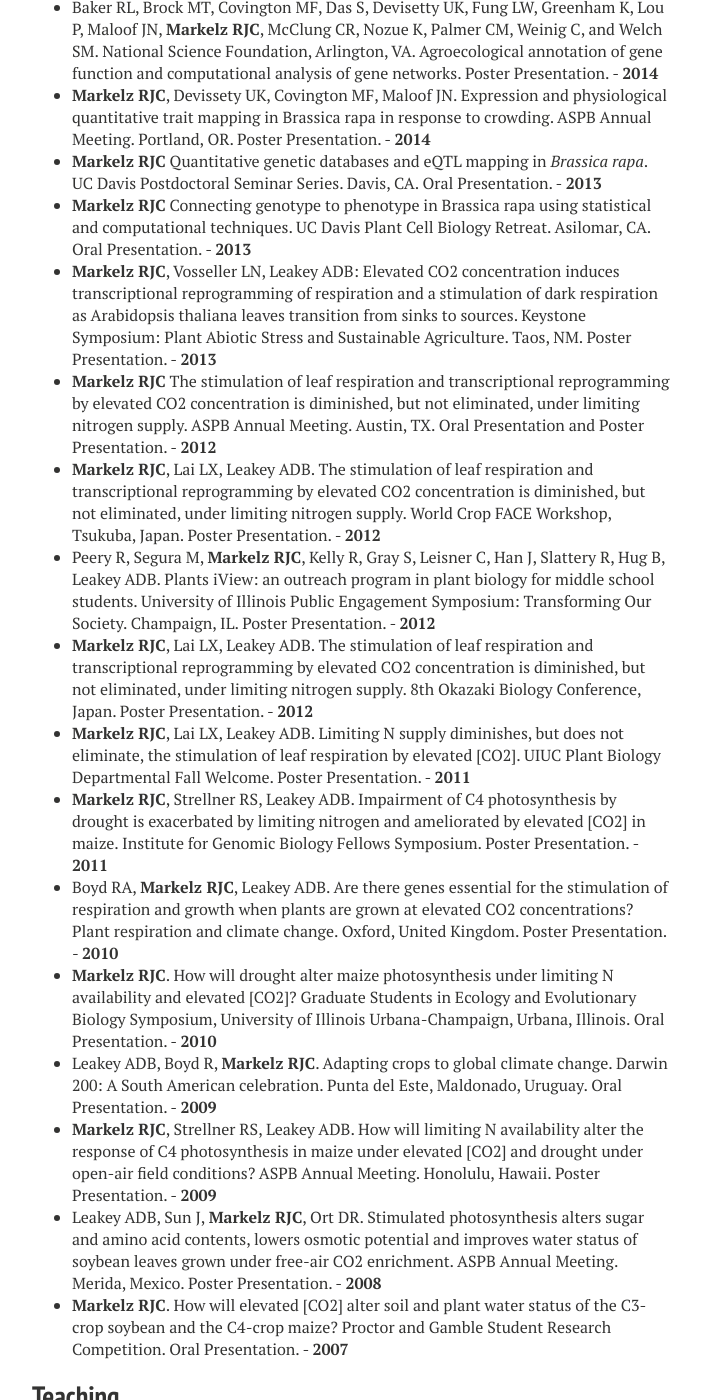
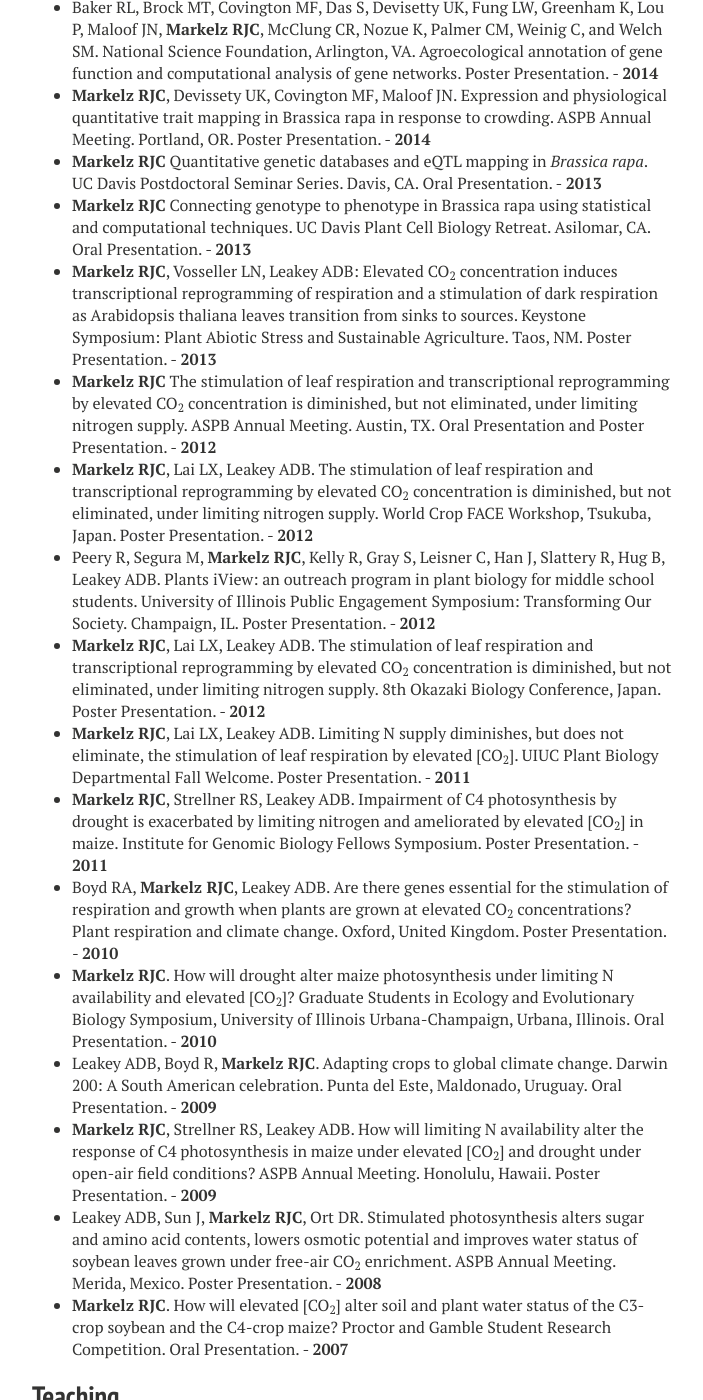
Before and after one commit to carynJohansen/old2, a Jekyll site: the page built from CV.md, in a window 1280 px wide and 1400 px high, scrolled down 2380 px. Shown: the whole window, without its empty margins (288-991 px from the left). Built offline with Jekyll 4.4.1, drawn with Linux system fonts in a browser that asks for light colours; nearby versions of some CDN libraries; some of the changed text lies outside the part shown.

Commit message:
update CV, publicaitons, formatting and typo fixes

```diff
--- a/CV.md
+++ b/CV.md
@@ -27,19 +27,19 @@ Advisor: Dr. Andrew Leakey
 *	Govindjee Award for Excellence in Biological Science ($1000) - __2011__
 *	PI: Francis M. and Harlie M. Clark Research Grant ($1,000) - __2010__
 *	PI: Francis M. and Harlie M. Clark Research Grant ($1,000) - __2009__
-*	Distinction- School of Integrative Biology. Thesis Title: “How will elevated [CO2] alter soil and plant water status of the C3-crop soybean and the C4-crop maize?” Published as part of Hussain et al. (2013). - __2007__
+*	Distinction- School of Integrative Biology. Thesis Title: “How will elevated [CO<sub>2</sub>] alter soil and plant water status of the C3-crop soybean and the C4-crop maize?” Published as part of Hussain et al. (2013). - __2007__
 
 *	Total Academic Awards: __$386,883__
 
 
 ### Publications
 * Baker RL, Leong WF, Brock MT, __Markelz RJC__, Covington MF, Devisetty UK, Maloof JN, Welch S, Weinig C (__Accepted__) Modeling development and quantitative trait mapping reveal independent genetic modules for leaf size and shape. New Phytologist.
-* __Markelz RJC__, Vosseller LN, Leakey ADB (__2014__) Elevated CO2 concentration induces transcriptional reprogramming of respiration and a stimulation of dark respiration as Arabidopsis thaliana leaves transition from sinks to sources. Plant, Cell, and Environment. 37:2542-2552. [paper](/pdfs/Markelz_etal_2014b.pdf)
-* __Markelz RJC__, Lai LX, Vosseller LN, Leakey ADB (__2014__) The stimulation of leaf respiration and transcriptional reprogramming by elevated CO2 concentration is diminished, but not eliminated, under limiting nitrogen supply. Plant, Cell, and Environment. 37:886-898. [paper](/pdfs/Markelz_etal_2014a.pdf)
+* __Markelz RJC__, Vosseller LN, Leakey ADB (__2014__) Elevated CO<sub>2</sub> concentration induces transcriptional reprogramming of respiration and a stimulation of dark respiration as Arabidopsis thaliana leaves transition from sinks to sources. Plant, Cell, and Environment. 37:2542-2552. [paper](/pdfs/Markelz_etal_2014b.pdf)
+* __Markelz RJC__, Lai LX, Vosseller LN, Leakey ADB (__2014__) The stimulation of leaf respiration and transcriptional reprogramming by elevated CO<sub>2</sub> concentration is diminished, but not eliminated, under limiting nitrogen supply. Plant, Cell, and Environment. 37:886-898. [paper](/pdfs/Markelz_etal_2014a.pdf)
 *	Hussain MZ, VanLoocke A, __Markelz RJC__, Leakey ADB, Ort DO, Bernacchi CJ (__2013__) Future carbon dioxide concentration decreases canopy evapotranspiration and soil water depletion by field-grown maize. Global Change Biology. 19:1572–1584. [paper](/pdfs/Hussain_etal_2013.pdf)
 *	Walters KR, Rupassara SI, __Markelz RJC__, Leakey ADB, Muir W, Pittendrigh B (__2012__) Methamphetamine causes anorexia in Drosophila melanogaster, exhausting metabolic reserves and contributing to mortality. The Journal of Toxicological Sciences. 4:773-790. [paper](/pdfs/Walters_etal_2012.pdf)
-*	Gillespie KM, Xu F, Richter KT, McGrath JM, __Markelz RJC__, Ort DR, Leakey DB, Ainsworth EA (__2012__) Greater Antioxidant and Respiratory Metabolism in Field-Grown Soybean Exposed to Elevated O3 Under Both Ambient and Elevated CO2 Concentrations. Plant, Cell, and Environment. 35:164-184. [paper](/pdfs/Gillespie_etal_2012.pdf)
-*	__Markelz RJC__, Strellner RS, Leakey ADB (__2011__) Impairment of C4 photosynthesis by drought is exacerbated by limiting nitrogen and ameliorated by elevated [CO2] in maize. Journal of Experimental Botany. 62:3235-3246. [paper](/pdfs/Markelz_etal_2011.pdf)
+*	Gillespie KM, Xu F, Richter KT, McGrath JM, __Markelz RJC__, Ort DR, Leakey DB, Ainsworth EA (__2012__) Greater Antioxidant and Respiratory Metabolism in Field-Grown Soybean Exposed to Elevated O3 Under Both Ambient and Elevated CO<sub>2</sub> Concentrations. Plant, Cell, and Environment. 35:164-184. [paper](/pdfs/Gillespie_etal_2012.pdf)
+*	__Markelz RJC__, Strellner RS, Leakey ADB (__2011__) Impairment of C4 photosynthesis by drought is exacerbated by limiting nitrogen and ameliorated by elevated [CO<sub>2</sub>] in maize. Journal of Experimental Botany. 62:3235-3246. [paper](/pdfs/Markelz_etal_2011.pdf)
 *	Leakey ADB, Ainsworth EA, Bernard SM, __Markelz RJC__, Ort DR, Placella S, Rogers A, Smith MD, Sudderth EA, Weston DJ, Wullschleger SD, Yuan S (__2009__) Gene expression profiling – opening the black box of plant ecosystem responses to global change. Global Change Biology. 15:1201-1213. [paper](/pdfs/Leakey_etal_2009.pdf)
 
 ### Presentations
@@ -52,19 +52,19 @@ Advisor: Dr. Andrew Leakey
 *	__Markelz RJC__, Devissety UK, Covington MF, Maloof JN. Expression and physiological quantitative trait mapping in Brassica rapa in response to crowding. ASPB Annual Meeting. Portland, OR. Poster Presentation. - __2014__
 *   __Markelz RJC__ Quantitative genetic databases and eQTL mapping in *Brassica rapa*. UC Davis Postdoctoral Seminar Series. Davis, CA. Oral Presentation. - __2013__
 *	__Markelz RJC__ Connecting genotype to phenotype in Brassica rapa using statistical and computational techniques. UC Davis Plant Cell Biology Retreat. Asilomar, CA. Oral Presentation. - __2013__
-*	__Markelz RJC__, Vosseller LN, Leakey ADB: Elevated CO2 concentration induces transcriptional reprogramming of respiration and a stimulation of dark respiration as Arabidopsis thaliana leaves transition from sinks to sources. Keystone Symposium: Plant Abiotic Stress and Sustainable Agriculture. Taos, NM. Poster Presentation. - __2013__
-*	__Markelz RJC__ The stimulation of leaf respiration and transcriptional reprogramming by elevated CO2 concentration is diminished, but not eliminated, under limiting nitrogen supply. ASPB Annual Meeting. Austin, TX. Oral Presentation and Poster Presentation. - __2012__
-*	__Markelz RJC__, Lai LX, Leakey ADB. The stimulation of leaf respiration and transcriptional reprogramming by elevated CO2 concentration is diminished, but not eliminated, under limiting nitrogen supply. World Crop FACE Workshop, Tsukuba, Japan. Poster Presentation. - __2012__
+*	__Markelz RJC__, Vosseller LN, Leakey ADB: Elevated CO<sub>2</sub> concentration induces transcriptional reprogramming of respiration and a stimulation of dark respiration as Arabidopsis thaliana leaves transition from sinks to sources. Keystone Symposium: Plant Abiotic Stress and Sustainable Agriculture. Taos, NM. Poster Presentation. - __2013__
+*	__Markelz RJC__ The stimulation of leaf respiration and transcriptional reprogramming by elevated CO<sub>2</sub> concentration is diminished, but not eliminated, under limiting nitrogen supply. ASPB Annual Meeting. Austin, TX. Oral Presentation and Poster Presentation. - __2012__
+*	__Markelz RJC__, Lai LX, Leakey ADB. The stimulation of leaf respiration and transcriptional reprogramming by elevated CO<sub>2</sub> concentration is diminished, but not eliminated, under limiting nitrogen supply. World Crop FACE Workshop, Tsukuba, Japan. Poster Presentation. - __2012__
 *	Peery R, Segura M, __Markelz RJC__, Kelly R, Gray S, Leisner C, Han J, Slattery R, Hug B, Leakey ADB. Plants iView: an outreach program in plant biology for middle school students. University of Illinois Public Engagement Symposium: Transforming Our Society. Champaign, IL. Poster Presentation. - __2012__
-*	__Markelz RJC__, Lai LX, Leakey ADB. The stimulation of leaf respiration and transcriptional reprogramming by elevated CO2 concentration is diminished, but not eliminated, under limiting nitrogen supply. 8th Okazaki Biology Conference, Japan. Poster Presentation. - __2012__
-*	__Markelz RJC__, Lai LX, Leakey ADB. Limiting N supply diminishes, but does not eliminate, the stimulation of leaf respiration by elevated [CO2]. UIUC Plant Biology Departmental Fall Welcome. Poster Presentation. - __2011__
-*	__Markelz RJC__, Strellner RS, Leakey ADB. Impairment of C4 photosynthesis by drought is exacerbated by limiting nitrogen and ameliorated by elevated [CO2] in maize. Institute for Genomic Biology Fellows Symposium. Poster Presentation. - __2011__
-*	Boyd RA, __Markelz RJC__, Leakey ADB. Are there genes essential for the stimulation of respiration and growth when plants are grown at elevated CO2 concentrations? Plant respiration and climate change. Oxford, United Kingdom.  Poster Presentation. - __2010__
-*	__Markelz RJC__. How will drought alter maize photosynthesis under limiting N availability and elevated [CO2]? Graduate Students in Ecology and Evolutionary Biology Symposium, University of Illinois Urbana-Champaign, Urbana, Illinois. Oral Presentation. - __2010__
+*	__Markelz RJC__, Lai LX, Leakey ADB. The stimulation of leaf respiration and transcriptional reprogramming by elevated CO<sub>2</sub> concentration is diminished, but not eliminated, under limiting nitrogen supply. 8th Okazaki Biology Conference, Japan. Poster Presentation. - __2012__
+*	__Markelz RJC__, Lai LX, Leakey ADB. Limiting N supply diminishes, but does not eliminate, the stimulation of leaf respiration by elevated [CO<sub>2</sub>]. UIUC Plant Biology Departmental Fall Welcome. Poster Presentation. - __2011__
+*	__Markelz RJC__, Strellner RS, Leakey ADB. Impairment of C4 photosynthesis by drought is exacerbated by limiting nitrogen and ameliorated by elevated [CO<sub>2</sub>] in maize. Institute for Genomic Biology Fellows Symposium. Poster Presentation. - __2011__
+*	Boyd RA, __Markelz RJC__, Leakey ADB. Are there genes essential for the stimulation of respiration and growth when plants are grown at elevated CO<sub>2</sub> concentrations? Plant respiration and climate change. Oxford, United Kingdom.  Poster Presentation. - __2010__
+*	__Markelz RJC__. How will drought alter maize photosynthesis under limiting N availability and elevated [CO<sub>2</sub>]? Graduate Students in Ecology and Evolutionary Biology Symposium, University of Illinois Urbana-Champaign, Urbana, Illinois. Oral Presentation. - __2010__
 * 	Leakey ADB, Boyd R, __Markelz RJC__. Adapting crops to global climate change. Darwin 200: A South American celebration. Punta del Este, Maldonado, Uruguay. Oral Presentation. - __2009__
-*	__Markelz RJC__, Strellner RS, Leakey ADB. How will limiting N availability alter the response of C4 photosynthesis in maize under elevated [CO2] and drought under open-air field conditions? ASPB Annual Meeting. Honolulu, Hawaii. Poster Presentation. - __2009__
-*	Leakey ADB, Sun J, __Markelz RJC__, Ort DR. Stimulated photosynthesis alters sugar and amino acid contents, lowers osmotic potential and improves water status of soybean leaves grown under free-air CO2 enrichment. ASPB Annual Meeting. Merida, Mexico. Poster Presentation. - __2008__
-*	__Markelz RJC__.  How will elevated [CO2] alter soil and plant water status of the C3-crop soybean and the C4-crop maize? Proctor and Gamble Student Research Competition. Oral Presentation. - __2007__
+*	__Markelz RJC__, Strellner RS, Leakey ADB. How will limiting N availability alter the response of C4 photosynthesis in maize under elevated [CO<sub>2</sub>] and drought under open-air field conditions? ASPB Annual Meeting. Honolulu, Hawaii. Poster Presentation. - __2009__
+*	Leakey ADB, Sun J, __Markelz RJC__, Ort DR. Stimulated photosynthesis alters sugar and amino acid contents, lowers osmotic potential and improves water status of soybean leaves grown under free-air CO<sub>2</sub> enrichment. ASPB Annual Meeting. Merida, Mexico. Poster Presentation. - __2008__
+*	__Markelz RJC__.  How will elevated [CO<sub>2</sub>] alter soil and plant water status of the C3-crop soybean and the C4-crop maize? Proctor and Gamble Student Research Competition. Oral Presentation. - __2007__
 
 ## Teaching
 *   Guest Lecturer- Plant Biology 220: Plant Developmental Biology. "QTL mapping with -omics scale data" - __2015__
--- a/_config.yml
+++ b/_config.yml
@@ -1,7 +1,7 @@
 title:
 description:      living a creative scientific life moment by moment
 # Your site's domain goes here. Leave localhost server or blank when working locally.
-url:                http://localhost:4000/ #http://rjcmarkelz.github.io/
+url:                http://rjcmarkelz.github.io/  #http://localhost:4000/
 disqus_shortname:
 
 # Owner/author information
```
Also changed, not shown: publications.md (+1 -0 lines), 3 other files.
